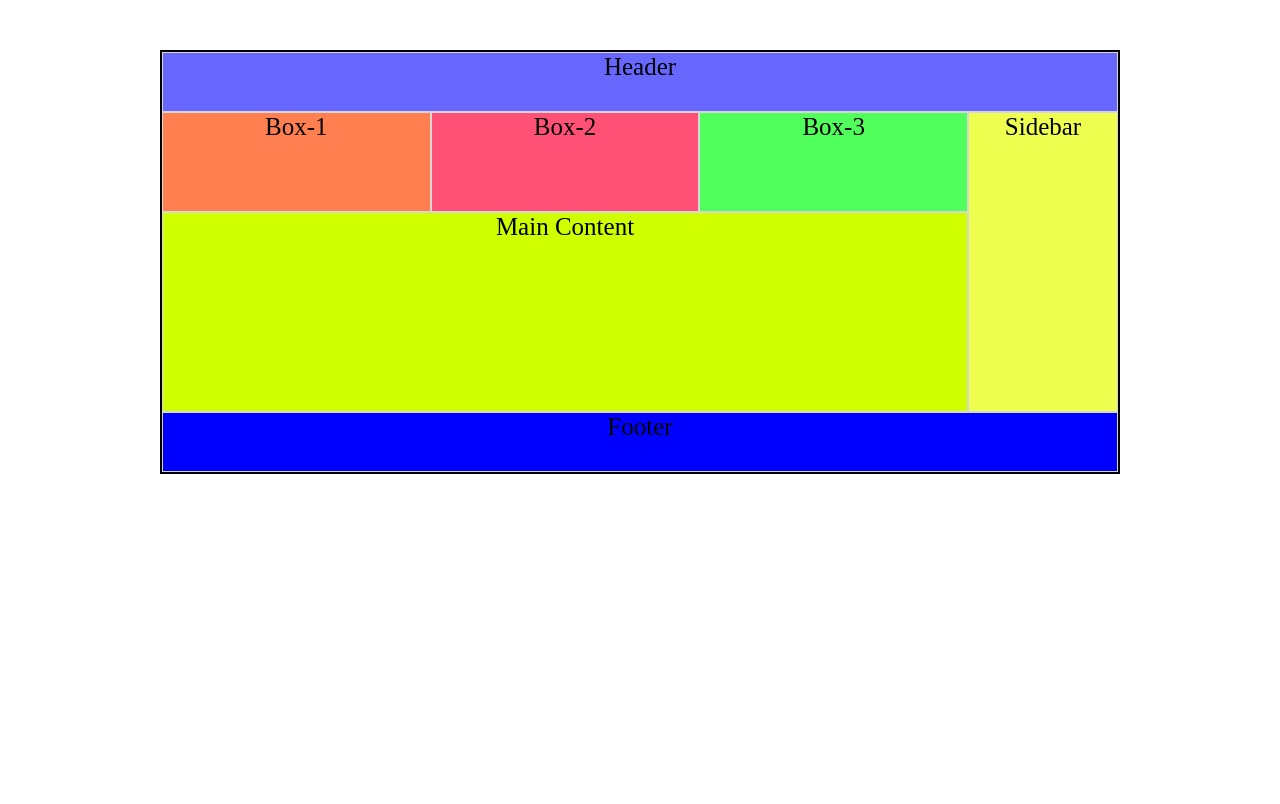
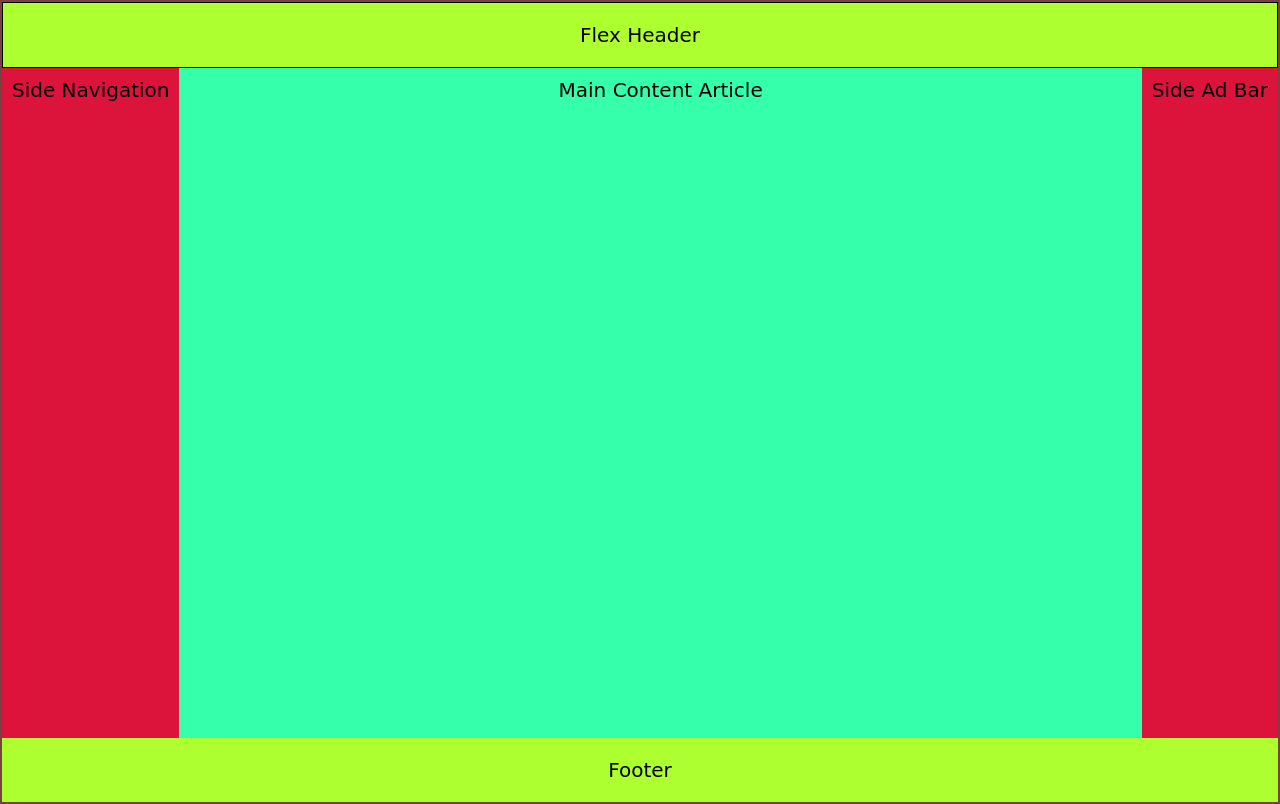
Before and after one commit to lavishjain36/animatedboxe-css, a plain HTML site: page index.html in a window 1280 px wide. Drawn offline with Linux system fonts and the light colour scheme.

Commit message:
flexmodel

```diff
--- a/index.html
+++ b/index.html
@@ -1,22 +1,21 @@
 <!DOCTYPE html>
 <html lang="en">
 <head>
-    <meta charset="UTF-8">
-    <meta http-equiv="X-UA-Compatible" content="IE=edge">
-    <meta name="viewport" content="width=device-width, initial-scale=1.0">
-    <title>Css Grid</title>
-    <link rel="stylesheet" href="style.css">
+  <meta charset="UTF-8">
+  <meta http-equiv="X-UA-Compatible" content="IE=edge">
+  <meta name="viewport" content="width=device-width, initial-scale=1.0">
+  <title>Css Flex properties</title>
+  <link rel="stylesheet" href="style.css">
 </head>
 <body>
-<main>
-    <div class="class1">Header</div>
-    <div class="class2">Box-1</div>
-    <div class="class3">Box-2</div>
-    <div class="class4">Box-3</div>
-    <div class="class5">Sidebar</div>
-    <div class="class6">Main Content</div>
-    <div class="class7">Footer</div>
-</main>
-
+  <main class="layout-container">
+    <header class="flex-header">Flex Header</header>
+    <main class="flex-main-container">
+      <nav class="flex-nav">Side Navigation</nav>
+      <article class="flex-article-section">Main Content Article</article>
+      <aside class="flex-aside">Side Ad Bar</aside>
+    </main>
+    <footer class="flex-footer">Footer</footer>
+  </main>
 </body>
 </html>
--- a/style.css
+++ b/style.css
@@ -1,53 +1,55 @@
-*{
-   margin:0;
-   padding: 0;
-   box-sizing: border-box;
-
-}
-div{
-    border:1px solid #d6d6d6;
-    text-align: center;
-    font-size: 25px;
+body{
+    margin:0;
+    padding:0;
+    font-family: cursive;
+    height:100vh ;
+    border:2px solid #764242;
 }
 
-main{
-    width: 75%;
-    margin:50px auto;
-    border:2px solid black;
-    display: grid;
-    grid-template-rows:60px 100px 200px 60px;
-    grid-template-columns: repeat(3,1fr) 150px ;
-    grid-gap:0px
+.layout-container{
+    display: flex;
+    flex-direction: column;
+    height: 100vh;
+    font-size: 20px;
+    text-align: center;
+}
+.flex-header{
+    padding: 20px;
+    background-color:greenyellow ;
+    border: 1px solid black ;
 }
 
-.class1{
-    grid-column: 1/-1;
-    background-color:rgb(103, 103, 254) ;
+.flex-main-container{
+    display: flex;
+    flex-grow: 1;
 }
 
-.class2{
-    background-color: coral;
-}
-.class3{
-    background-color: rgb(255, 80, 118);
+.flex-nav,.flex-aside{
+    background-color: crimson;
+    padding: 10px;
 }
 
-.class4{
-    background-color: rgb(80, 255, 92);
+.flex-article-section{
+    background-color:rgb(53, 255, 171) ;
+    padding: 10px;
+    flex-grow:1;
 }
 
-.class5{
-    background-color: rgb(238, 255, 80);
-    grid-row:2/4;
-    grid-column: 4/5;
+.flex-footer{
+    background-color: greenyellow;
+    padding: 20px;
 }
 
-.class6{
-    background-color:rgb(208, 255, 0) ;
-    grid-column: 1/4;
+
+@media all and (max-width:600px){
+    .flex-main-container{
+        flex-direction: column;
+    }
+    .flex-aside,.flex-nav{
+        flex-grow:1;
+    }
+
+    .flex-article-section{
+        flex-grow: 1;
+    }
 }
-
-.class7{
-    background-color:blue ;
-    grid-column: 1/5;
-}
```
